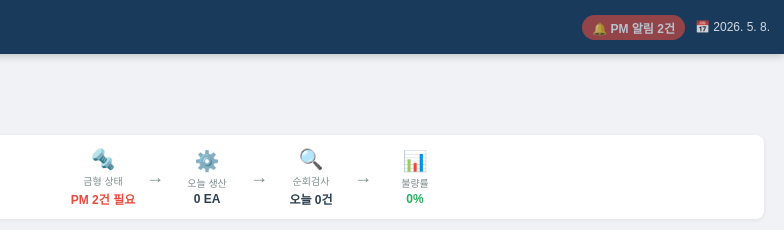
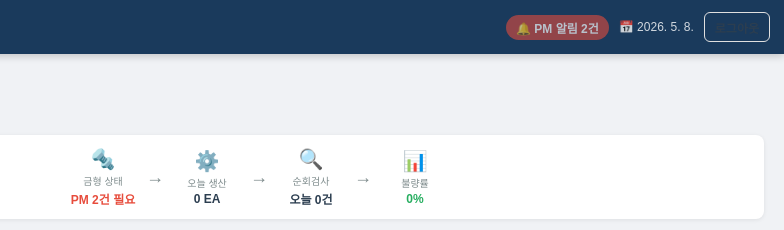
Before and after one commit to nahohoon/osj-system, a plain HTML site: page index.html in a window 1280 px wide. Shown: the top 230 px of the page, 496-1280 px from the left. Drawn offline with nearby package versions, Linux system fonts and the light colour scheme.

Commit message:
Add files via upload

```diff
--- a/index.html
+++ b/index.html
@@ -519,6 +519,7 @@ strong{font-weight:700;}
       🔔 PM 알림 <strong id="pmAlertCount">0</strong>건
     </a>
     <span class="today-label">📅 <span id="todayLabel"></span></span>
+    <button class="btn btn-outline btn-sm" onclick="osjDoLogout()">로그아웃</button>
   </div>
 </header>
 
@@ -701,6 +702,10 @@ function save(key,val){try{localStorage.setItem(key,JSON.stringify(val));}catch{
 function getData(key,def){return load('osj_'+key,def);}
 function setData(key,val){save('osj_'+key,val);}
 function getNextId(arr){return arr.length?Math.max(...arr.map(x=>x.id))+1:1;}
+function osjDoLogout(){
+  // 현재 OSJ 생산 index.html에는 전용 세션 localStorage key가 없어 삭제할 키가 없음.
+  location.reload();
+}
 
 /* ── Initialize default data (only if first visit) ── */
 function initData(){
```
